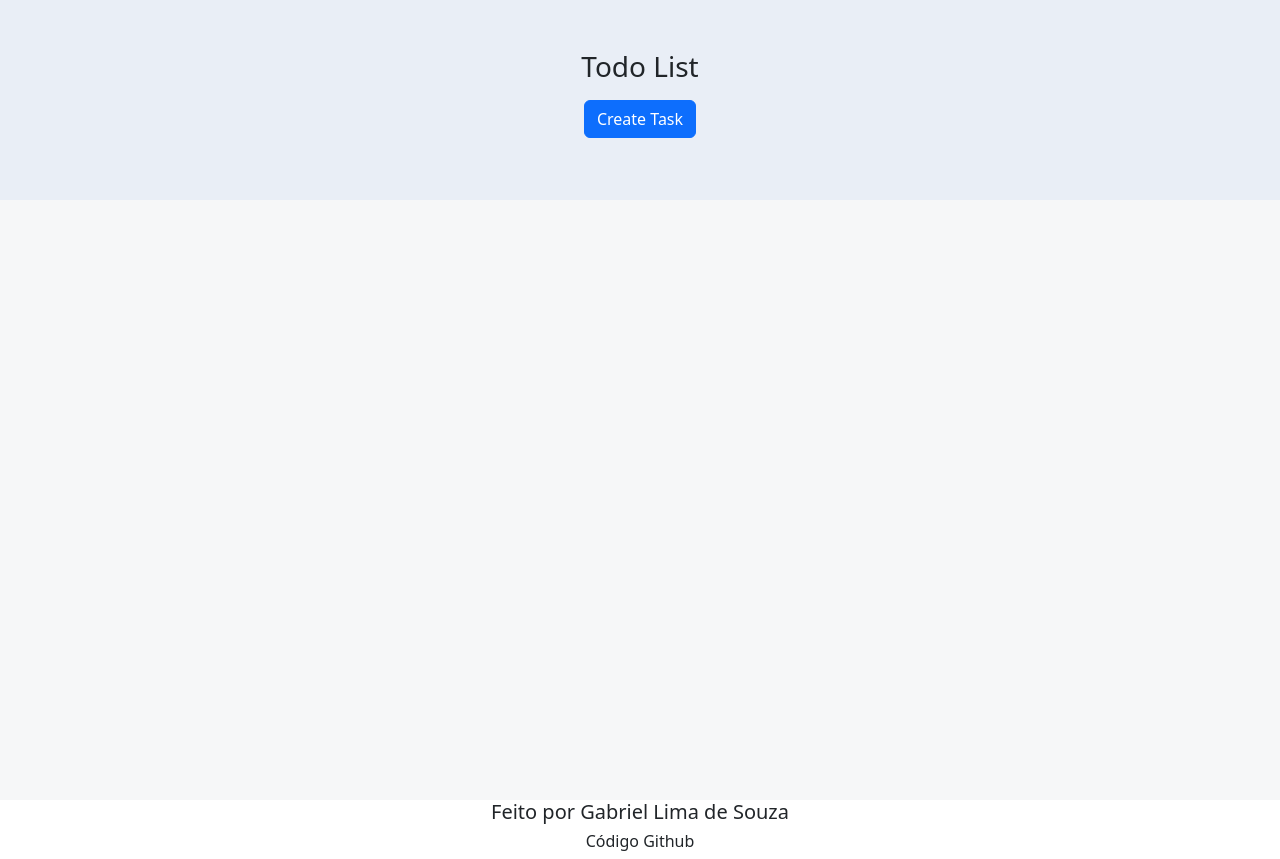
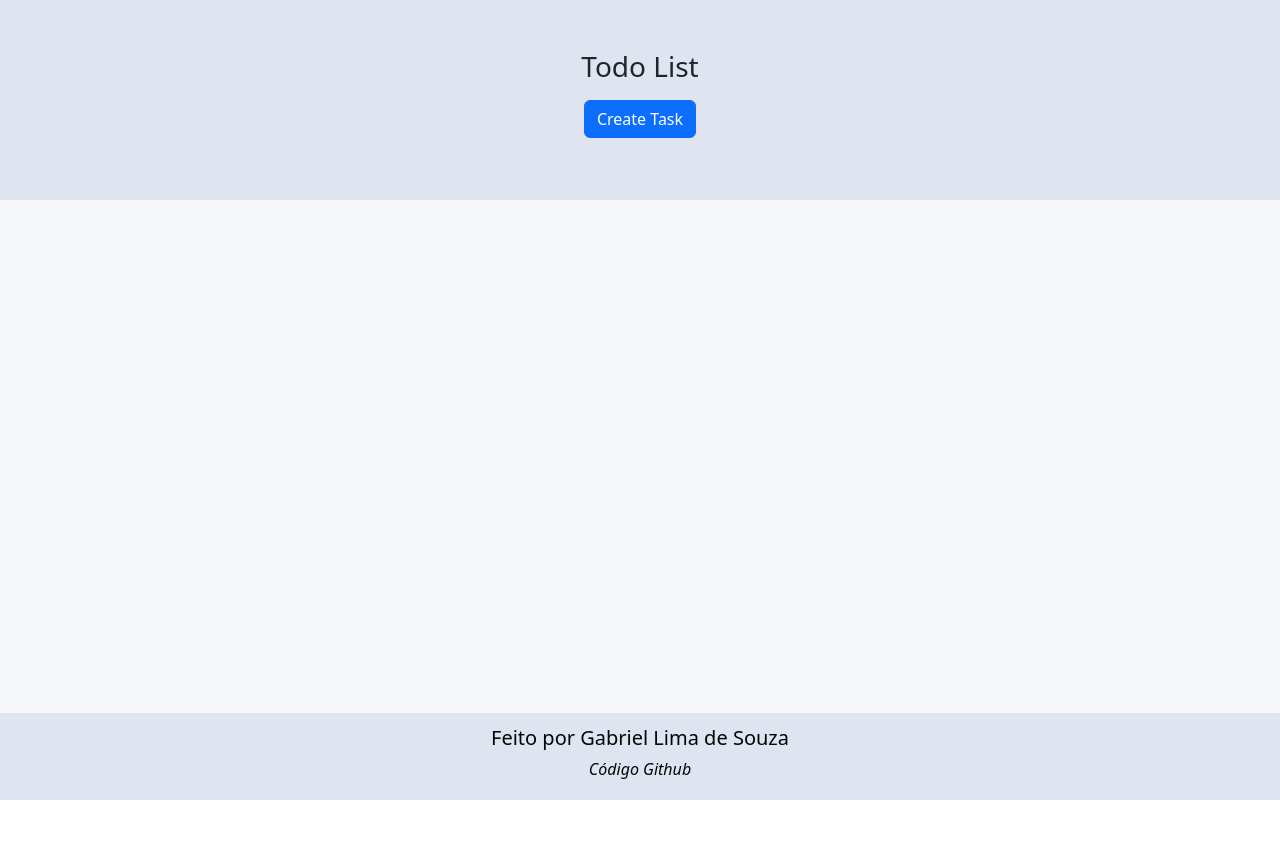
Before and after one commit to GabrielLima2803/TodoList, a React (Create React App) app in the folder frontend/: page / in a window 1280 px wide. After the commit the page ends 800 px from the top, so only its background shows below. Built offline with nearby package versions, Linux system fonts and the light colour scheme.

Commit message:
<Add> style of footer

```diff
--- a/frontend/src/App.css
+++ b/frontend/src/App.css
@@ -1,7 +1,7 @@
 .header{
   height: 200px;
   width: 100%;
-  background-color : #E9EEF6;
+  background-color : #dfe5f0;
   padding-top: 50px;
 }
 
@@ -53,3 +53,22 @@
   padding: 40px;
   justify-content: space-around;
 }
+
+.footer {
+  background-color : #dfe5f0;
+  color: #050505;
+  padding: 13px;
+  position: fixed;
+  width: 100%;
+  bottom: 0;
+  text-align: center;
+}
+
+.footer h5 {
+  margin-bottom: 10px;
+}
+
+.footer h6 {
+  font-style: italic;
+  cursor: pointer;
+}
```
